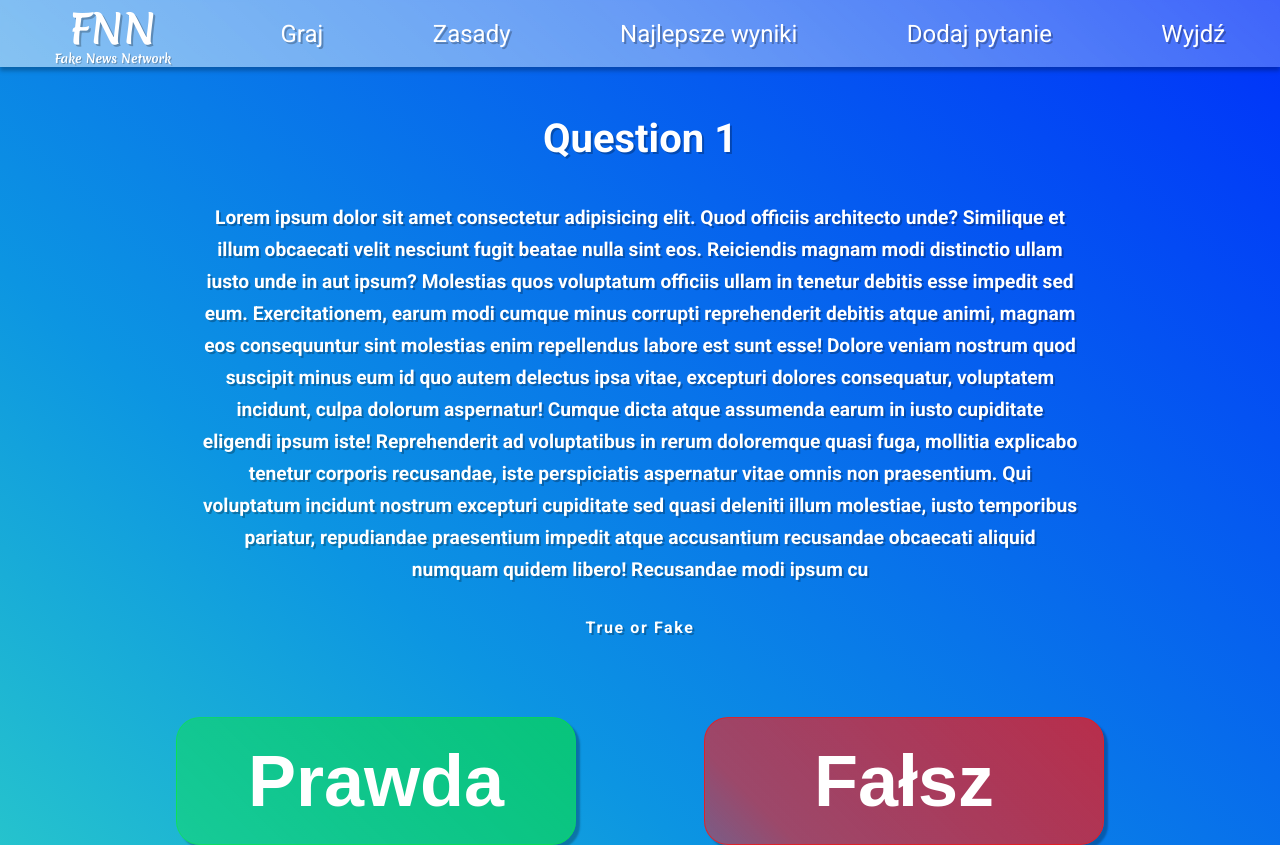
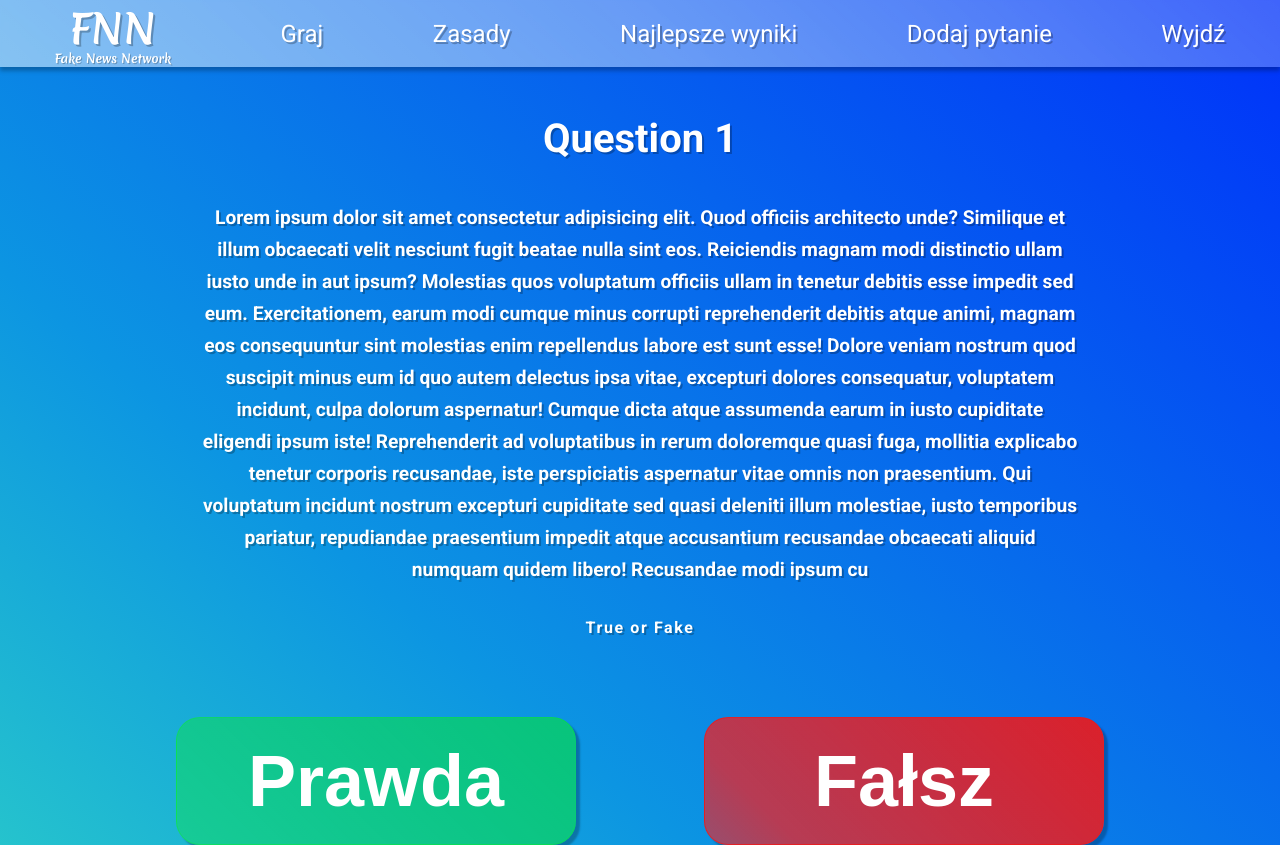
Before and after one commit to team-prstmw/hackaton-FE, a React (Create React App) app: page /quiz in a window 1280 px wide. Built offline with nearby package versions, Linux system fonts and the light colour scheme.

Commit message:
Quiz page button's restyle

```diff
--- a/src/pages/GameView/GameView.module.scss
+++ b/src/pages/GameView/GameView.module.scss
@@ -57,9 +57,9 @@
     .buttonFalse {
       background: linear-gradient(
         225deg,
-        rgba(239, 25, 25, 0.76) 0%,
-        rgba(249, 28, 28, 0.61) 82%,
-        rgba(243, 34, 34, 0.47) 100%
+        rgba(239, 25, 25, 0.912) 0%,
+        rgba(249, 28, 28, 0.723) 82%,
+        rgba(243, 34, 34, 0.602) 100%
       );
       font-size: 4.5rem;
       font-weight: 700;
@@ -72,7 +72,7 @@
     }
 
     .buttonFalse:hover {
-      background: #df0000b6;
+      background: #df0000cf;
       cursor: pointer;
     }
   }
```
